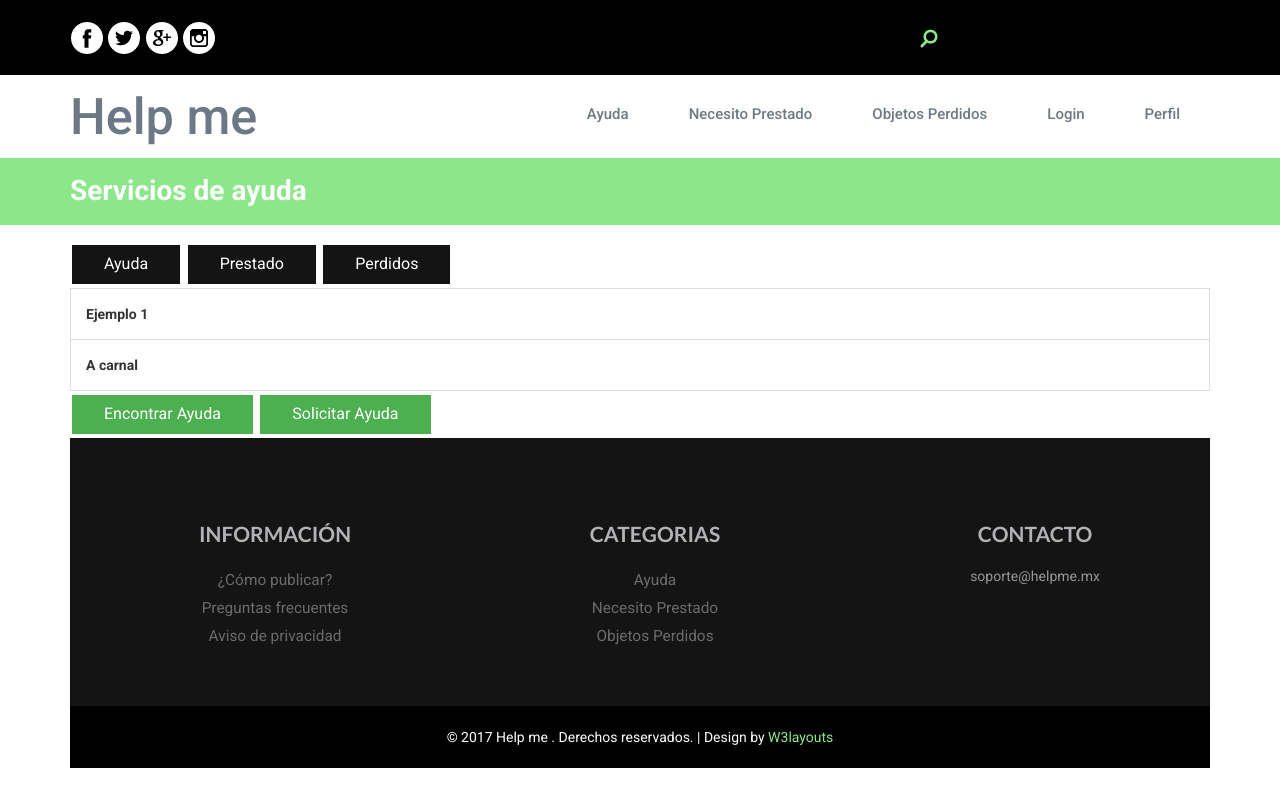
After one commit to AliGhahraei/help-me, a Django app: template users/templates/users/services.html in a window 1280 px wide. The commit adds this page. Run offline with Django 3.2, Linux system fonts and the light colour scheme; the template is opened without the code that fills it, so the values that code supplies are empty; some libraries are stand-ins or nearby versions.

Commit message:
Services  & Style update

```diff
--- a/static/css/style.css
+++ b/static/css/style.css
@@ -21,6 +21,45 @@ ul{
 }
 h1,h2,h3,h4,h5,h6,label,p{
 	margin:0;
+}
+
+table, td, th {
+    border: 1px solid #ddd;
+    text-align: left;
+}
+
+table {
+    border-collapse: collapse;
+    width: 100%;
+}
+
+th, td {
+    padding: 15px;
+}
+
+.button {
+    background-color: #141414;
+    border: none;
+    color: white;
+    padding: 8px 32px;
+    text-align: center;
+    text-decoration: none;
+    display: inline-block;
+    font-size: 16px;
+    margin: 4px 2px;
+    cursor: pointer;
+}
+.boton {
+    background-color:  #4CAF50;
+    border: none;
+    color: white;
+    padding: 8px 32px;
+    text-align: center;
+    text-decoration: none;
+    display: inline-block;
+    font-size: 16px;
+    margin: 4px 2px;
+    cursor: pointer;
 }
 /*----*/
 .itemContainer{
--- /dev/null
+++ b/users/templates/users/services.html
@@ -0,0 +1,42 @@
+{% extends "base.html" %}
+{% block content %}
+<!-- products -->
+	<!-- grow -->
+	<div class="grow">
+		<div class="container">
+			<h2>Servicios de ayuda</h2>
+		</div>
+	</div>
+
+	<div class="container">
+	<div class="row">
+	<div class="col-md-12">
+	<form action="#" method="POST">
+	<input type="submit" class = "button" value="Ayuda">
+	<input type="submit" class ="button" value="Prestado">
+	<input type="submit" class ="button" value="Perdidos">
+	</form>
+	</div>
+	</div>
+	</div>
+
+	<div class="container">
+
+	<div class="row">
+	<div class="col-md-12">
+	<table>
+	<tr>
+		<th>Ejemplo 1</th>
+	</tr>
+	<tr>
+		<th>A carnal</th>
+	</tr>
+	</table>
+	<form acction ="#" method="POST">
+	<input type="submit"  class="boton" value="Encontrar Ayuda">
+	<input type="submit" class="boton" value="Solicitar Ayuda">
+	</form>
+	</div>
+
+	</div>
+{% endblock %}
```
